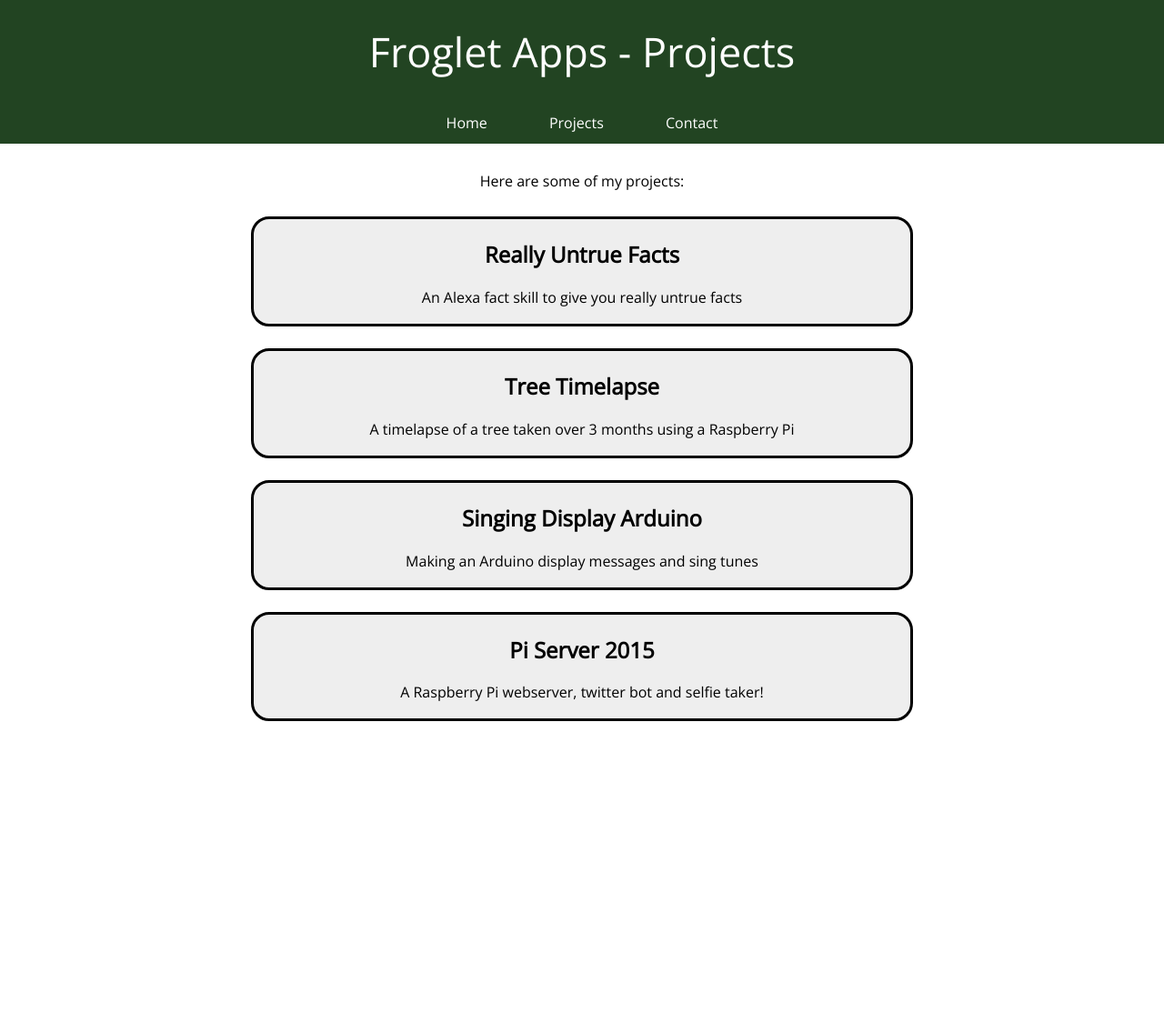
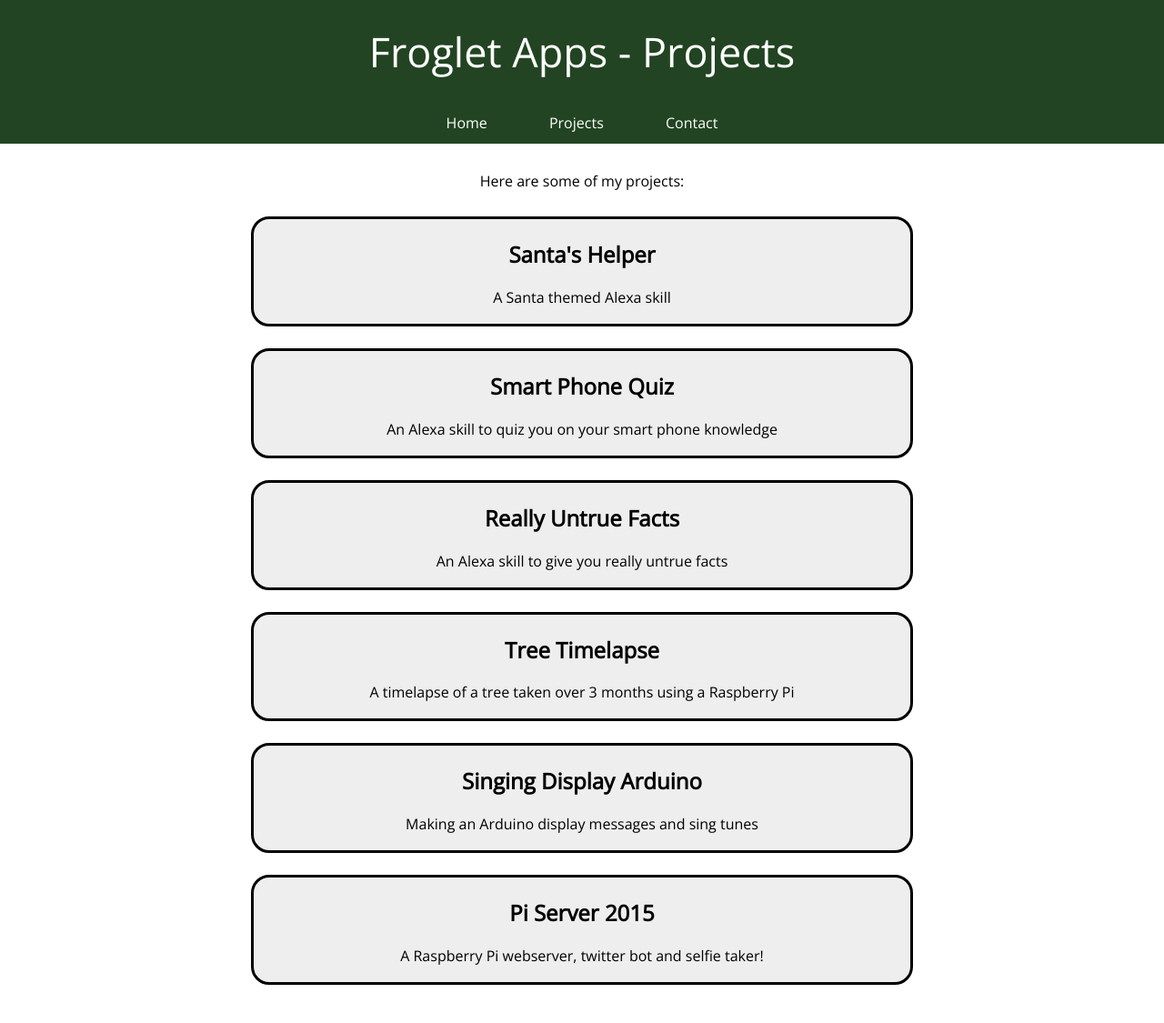
Before and after one commit to FrogletApps/frogletapps.github.io, a Jekyll site: the page built from projects.md, in a window 1280 px wide. Shown: the whole page at 91% size. Built offline with Jekyll 4.4.1, drawn with Linux system fonts in a browser that asks for light colours; before the commit the page ends 900 px from its top, so only the background shows below that.

Commit message:
More blog posts
Mainly Alexa stuff added

```diff
--- a/_posts/2017-07-24-really-untrue-facts.md
+++ b/_posts/2017-07-24-really-untrue-facts.md
@@ -1,6 +1,6 @@
 ---
 title: Really Untrue Facts
-blurb: An Alexa fact skill to give you really untrue facts
+blurb: An Alexa skill to give you really untrue facts
 layout: default
 ---
 
--- /dev/null
+++ b/_posts/2017-08-10-smart-phone-quiz.md
@@ -0,0 +1,9 @@
+---
+title: Smart Phone Quiz
+blurb: An Alexa skill to quiz you on your smart phone knowledge
+layout: default
+---
+
+An Alexa skill hosted on AWS Lambda and written in Node.js
+
+[Amazon Link](https://www.amazon.com/Froglet-Apps-Smart-Phone-Quiz/dp/B074NBLMPK)
--- /dev/null
+++ b/_posts/2017-11-19-santas-helper.md
@@ -0,0 +1,15 @@
+---
+title: Santa's Helper
+blurb: A Santa themed Alexa skill
+layout: default
+---
+
+An Alexa skill hosted on AWS Lambda and written in Node.js
+
+This skill can give you facts about Santa or tell you whether you've been naughty or nice this year!
+
+[Amazon Link](https://www.amazon.com/Froglet-Apps-Santas-Helper/dp/B077LC3R91)
+
+<iframe width="800" height="450" src="https://www.youtube.com/embed/7iblAt6oU-U?rel=0" frameborder="0" gesture="media" allow="encrypted-media" allowfullscreen></iframe>
+
+A demo of the skill in action
```
Also changed, not shown: _posts/2016-04-10-singing-display-arduino.md (+1 -1 lines), _posts/2016-12-16-tree-timelapse.md (+1 -1 lines), 5 other files.
